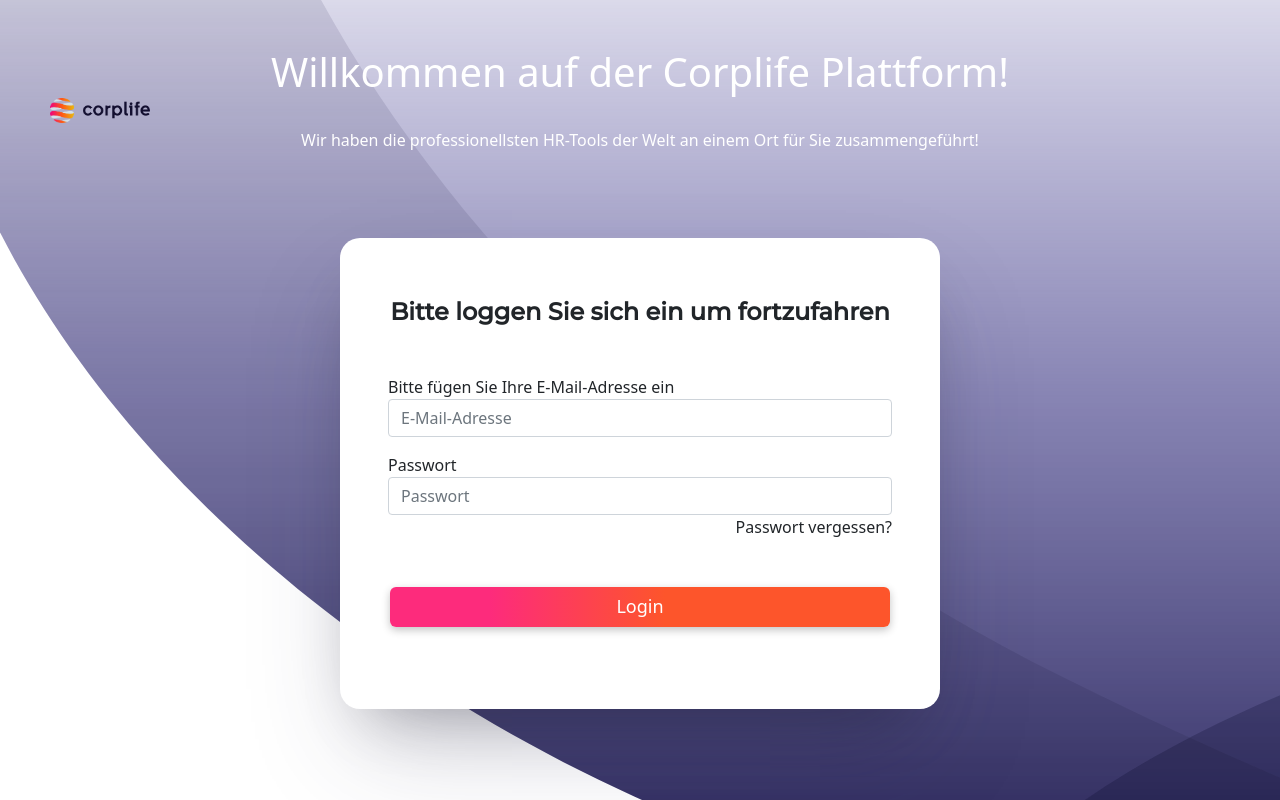
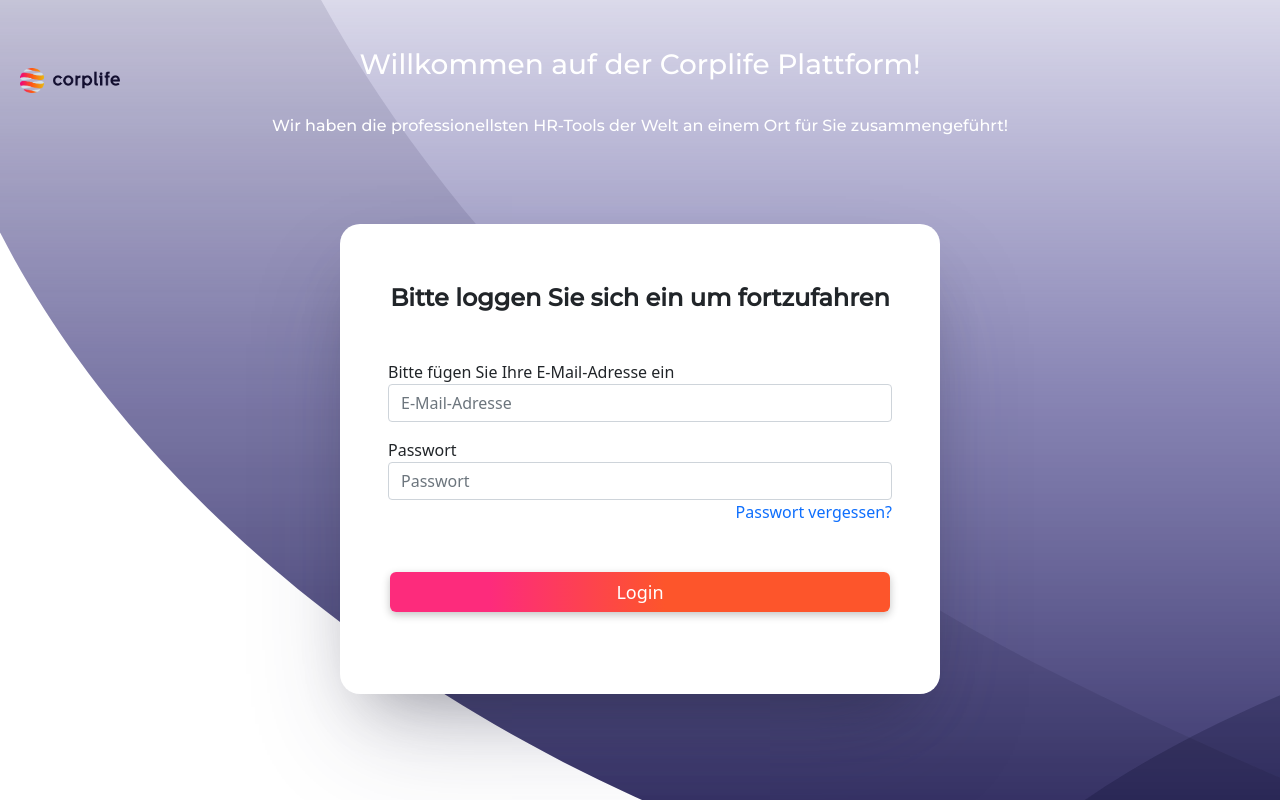
Before and after one commit to MehdiKBi/login, a React (Create React App) app: page / in a window 1280 px wide. Built offline with nearby package versions, Linux system fonts and the light colour scheme.

Commit message:
added post req

```diff
--- /dev/null
+++ b/data/db.json
@@ -0,0 +1,9 @@
+
+{
+  "credentials": [
+    {
+      "email": "admin@corplife.at",
+      "password": "Corplife2021!"
+    }
+  ]
+}
--- a/package.json
+++ b/package.json
@@ -9,6 +9,7 @@
     "@testing-library/user-event": "^12.8.3",
     "react": "^17.0.2",
     "react-dom": "^17.0.2",
+    "react-router-dom": "^5.2.0",
     "react-scripts": "4.0.3",
     "web-vitals": "^1.1.1"
   },
--- a/src/component/form.js
+++ b/src/component/form.js
@@ -1,35 +1,75 @@
-const Form = () => {
-    return (
-
-<form className="m-5">
+import { useState } from "react";
+import { useHistory } from "react-router-dom";
 
 
-        <div className="text-start">
-        <label className="form-lable text-start">Bitte fügen Sie Ihre E-Mail-Adresse ein</label>
-        </div>
-
-        <input  placeholder="E-Mail-Adresse" className="form-control"/>
+const Form = () => {
 
 
-        <div className="text-start">
-        <label type="password" className="form-lable text-start mt-3">Passwort</label>
-        </div>
+  const [email, setEmail] = useState("");
+  const [password, setPassword] = useState("");
 
 
-        <div className="wraper">
-        <input id="the_eye_icon" type="password"  placeholder="Passwort" className="form-control"/>
-        </div>
+  const handelSubmit = (e) => {
+    e.preventDefault();
+    const credentials= {email,password};
+    // console.log(credentials);
+    fetch("http://localhost:8000/credentials",{
+      method:"POST",
+      headers:{"Content-Type":"application/json"},
+      body: JSON.stringify(credentials)
+    }).then(()=>{
+      console.log("new data added");
+      console.log(credentials);
+    }).catch((err)=>{
+      console.log(err);
+    })
+  };
 
 
 
-        <div className="text-end">
-        <label  className="form-lable">Passwort vergessen?</label>
-        </div>
 
-         <button id="btn" className="mt-5">Login</button>
-</form>
 
-     );
-}
+  return (
+    <form onSubmit={handelSubmit} className="m-5">
+      <div className="text-start">
+        <label className="form-lable text-start">
+          Bitte fügen Sie Ihre E-Mail-Adresse ein
+        </label>
+      </div>
+      <input
+        value={email}
+        onChange={(e) => setEmail(e.target.value)}
+        placeholder="E-Mail-Adresse"
+        className="form-control"
+        type="text"
+      />
+
+      <div className="text-start">
+        <label className="form-lable text-start mt-3">Passwort</label>
+      </div>
+
+      <div className="wraper">
+        <input
+          value={password}
+          onChange={(e) => setPassword(e.target.value)}
+          id="the_eye_icon"
+          type="password"
+          placeholder="Passwort"
+          className="form-control"
+        />
+      </div>
+
+      <div className="text-end">
+        <a href="#" className="form-lable">
+          Passwort vergessen?
+        </a>
+      </div>
+
+      <button id="btn" className="mt-5">
+        Login
+      </button>
+    </form>
+  );
+};
 
 export default Form;
--- a/src/component/logo.js
+++ b/src/component/logo.js
@@ -6,7 +6,7 @@
     return (
         <div className="logo">
             <img id="img-logo" src={corplifeLogo}/>
-            <h1 className="text-center text-white mt-5 " >Willkommen auf der Corplife Plattform!</h1><br/>
+            <h1 className="text-center text-white mt-5 fs-3 " >Willkommen auf der Corplife Plattform!</h1><br/>
             <p className="text-center text-white" >Wir haben die professionellsten HR-Tools der Welt an einem Ort für Sie zusammengeführt!</p>
 
 
--- a/src/index.css
+++ b/src/index.css
@@ -28,7 +28,9 @@
   font-size: 150%;
   margin-top: 10%;
   font-weight: bolder;
-
+}
+p , h1{
+  font-family: 'Montserrat', sans-serif;
 }
 
 
@@ -50,7 +52,7 @@
   position: absolute;
   width: 100px;
   height: 25px;
-  margin: 50px;
+  margin: 20px;
 
 }
 
@@ -68,3 +70,8 @@
   z-index: 1000;
   cursor: pointer;
 } */
+
+a{
+  text-decoration: none;
+  cursor: pointer;
+}
```
Also changed, not shown: 1 other file (tests, documents, lock files or other folders).
